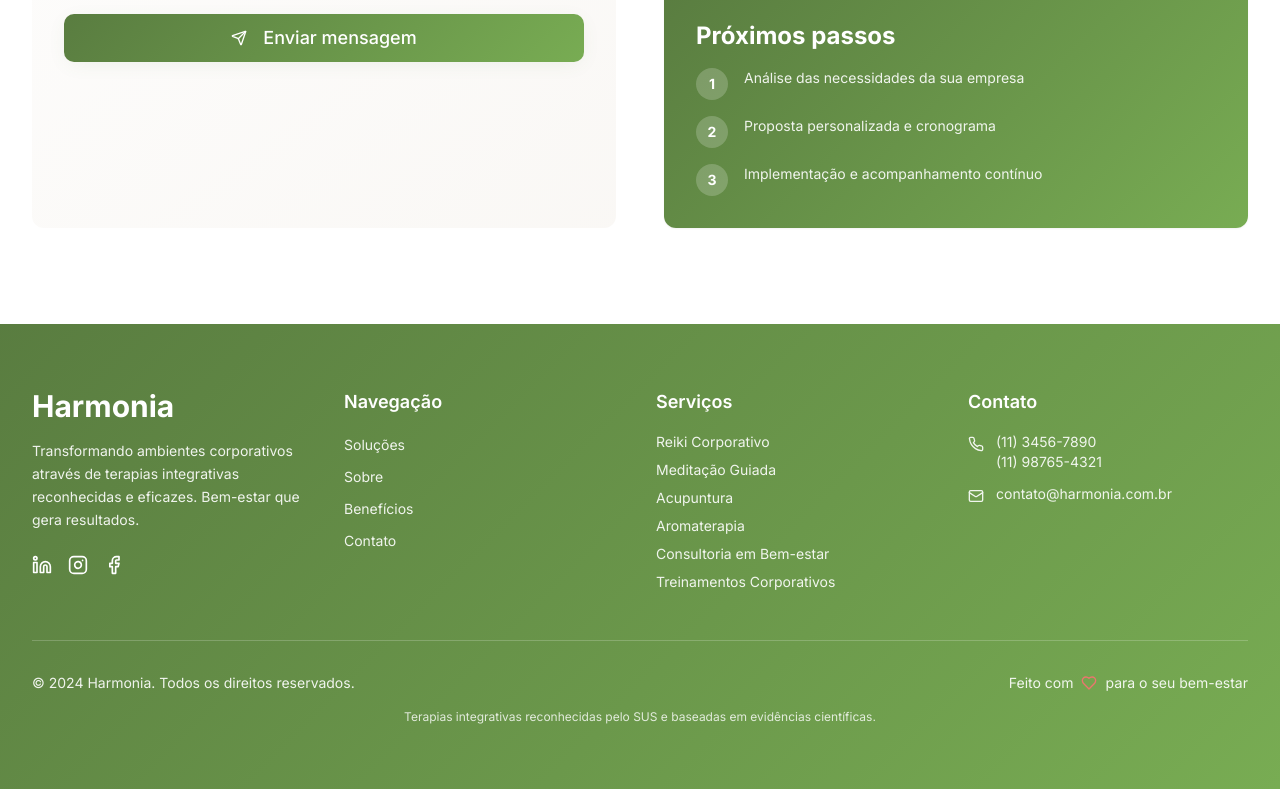
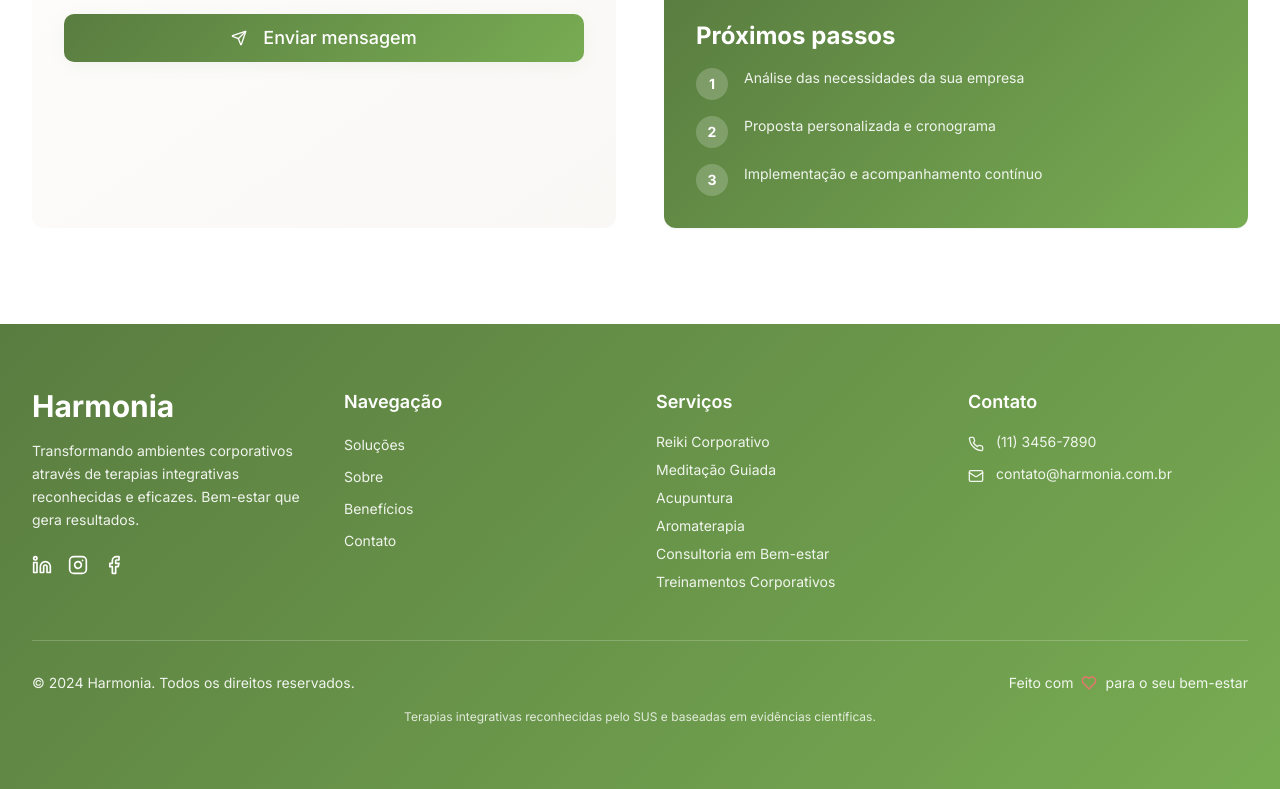
Before and after one commit to DavidRafaelDev/corpo-harmonia-landing, a React (Vite) app: page / in a window 1280 px wide. Shown: the part 9112-9901 px from the top of the page. Built offline with nearby package versions, Linux system fonts and the light colour scheme.

Commit message:
Update to one phone number
The AI updated the footer to display only one phone number.

```diff
--- a/src/components/Footer.tsx
+++ b/src/components/Footer.tsx
@@ -93,7 +93,6 @@ const Footer = () => {
                 <Phone className="w-4 h-4 mt-1 opacity-90" />
                 <div className="text-sm opacity-90">
                   <p>(11) 3456-7890</p>
-                  <p>(11) 98765-4321</p>
                 </div>
               </div>
               <div className="flex items-start space-x-3">
```
